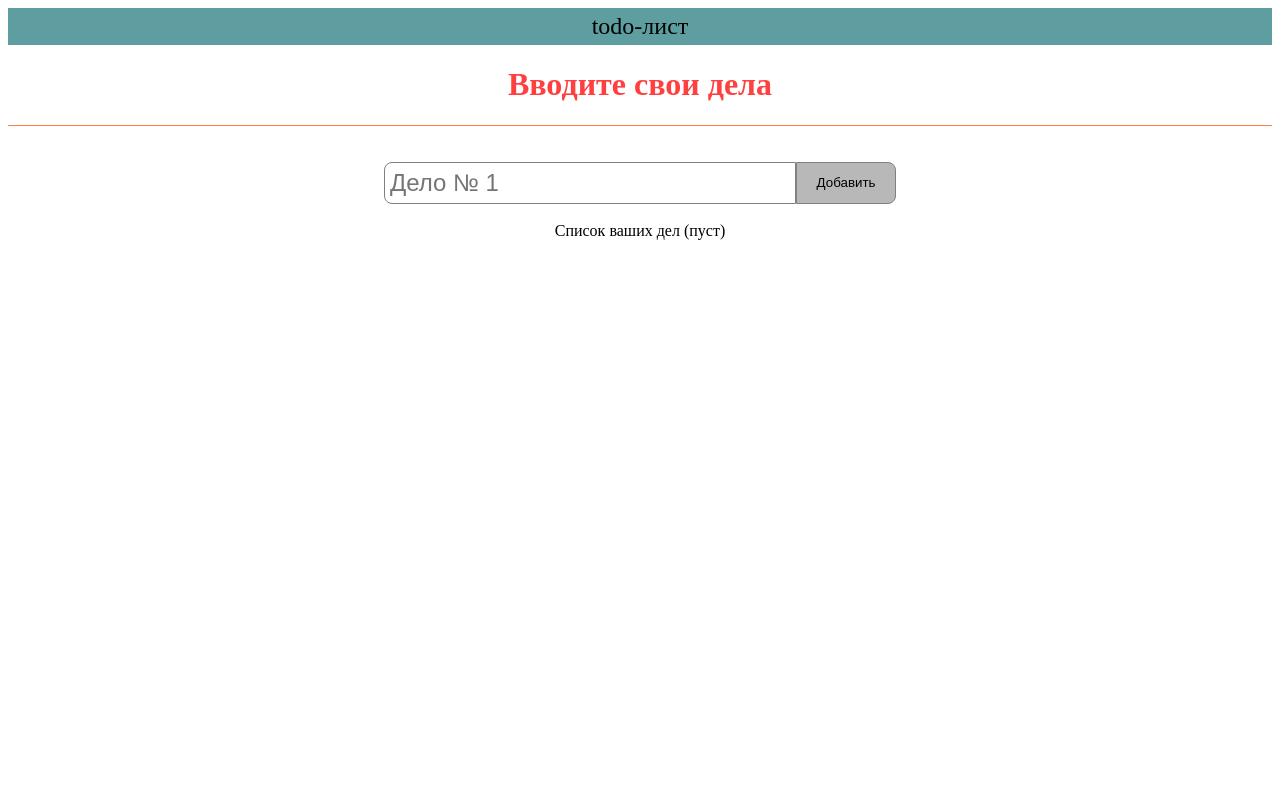
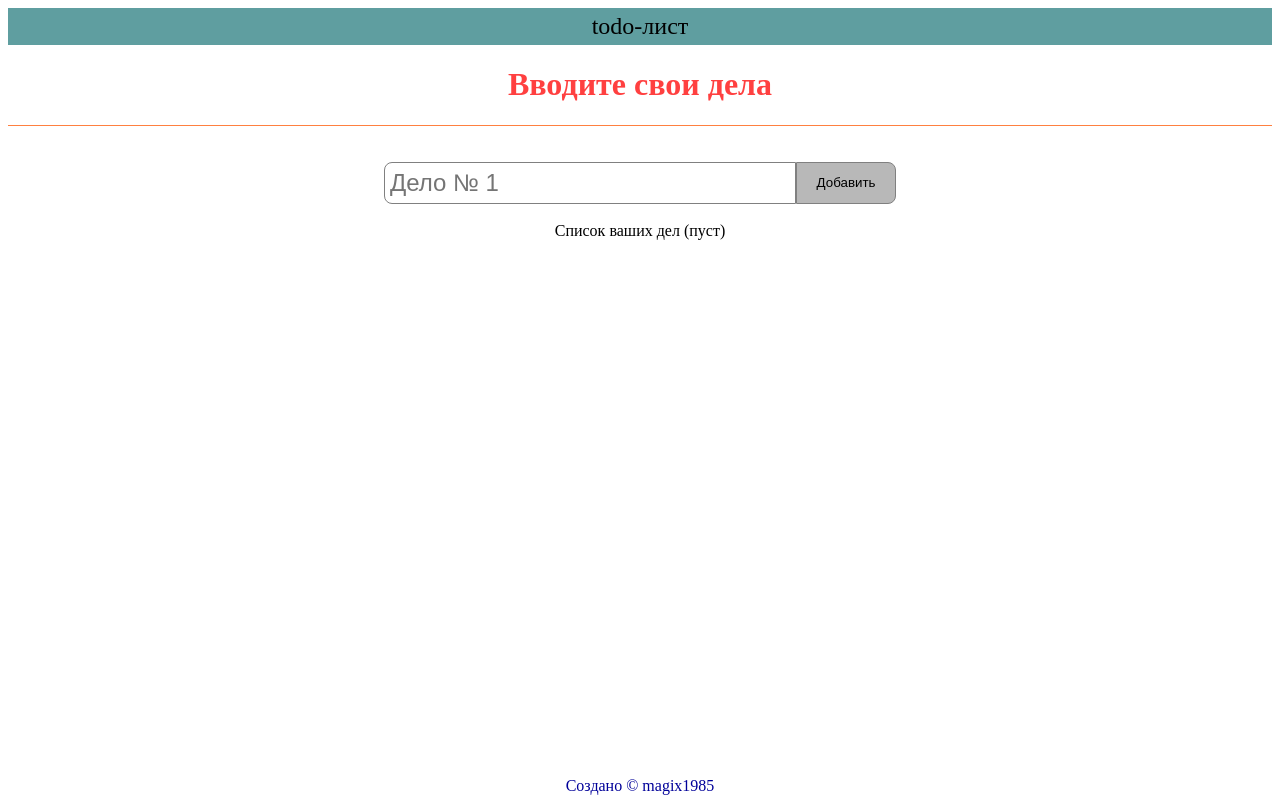
Before and after one commit to magix1985/cool_todolist, a React (Create React App) app: page / in a window 1280 px wide. Built offline with nearby package versions, Linux system fonts and the light colour scheme.

Commit message:
Добавил понтовый футер + улучшил кнопки

```diff
--- a/src/App.css
+++ b/src/App.css
@@ -16,3 +16,13 @@
     height: 30px;
     margin: 5px;
 }
+
+.foot {
+    position: absolute;
+    color: rgb(0, 0, 153);
+    bottom: 5px;
+    left: 0px;
+    right: 0px;
+    width: 100%;
+    text-align: center;
+}
--- a/src/App.js
+++ b/src/App.js
@@ -20,6 +20,9 @@ function App() {
       <div className="fig">
         <Items />
       </div>
+      <footer className="foot">
+        Создано © magix1985
+      </footer>
     </div>
   );
 }
```
Also changed, not shown: public/todo-negative.png, public/todo-positive.png.
